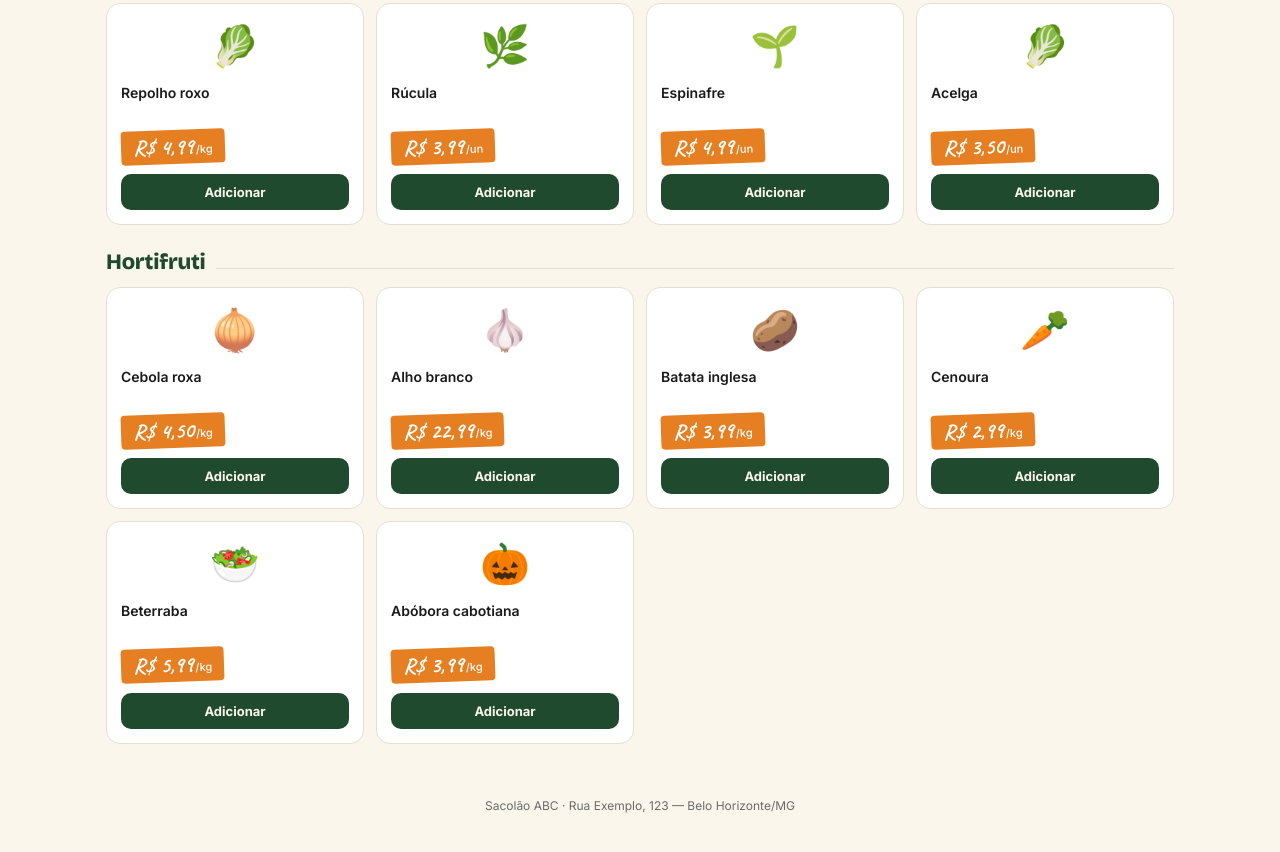
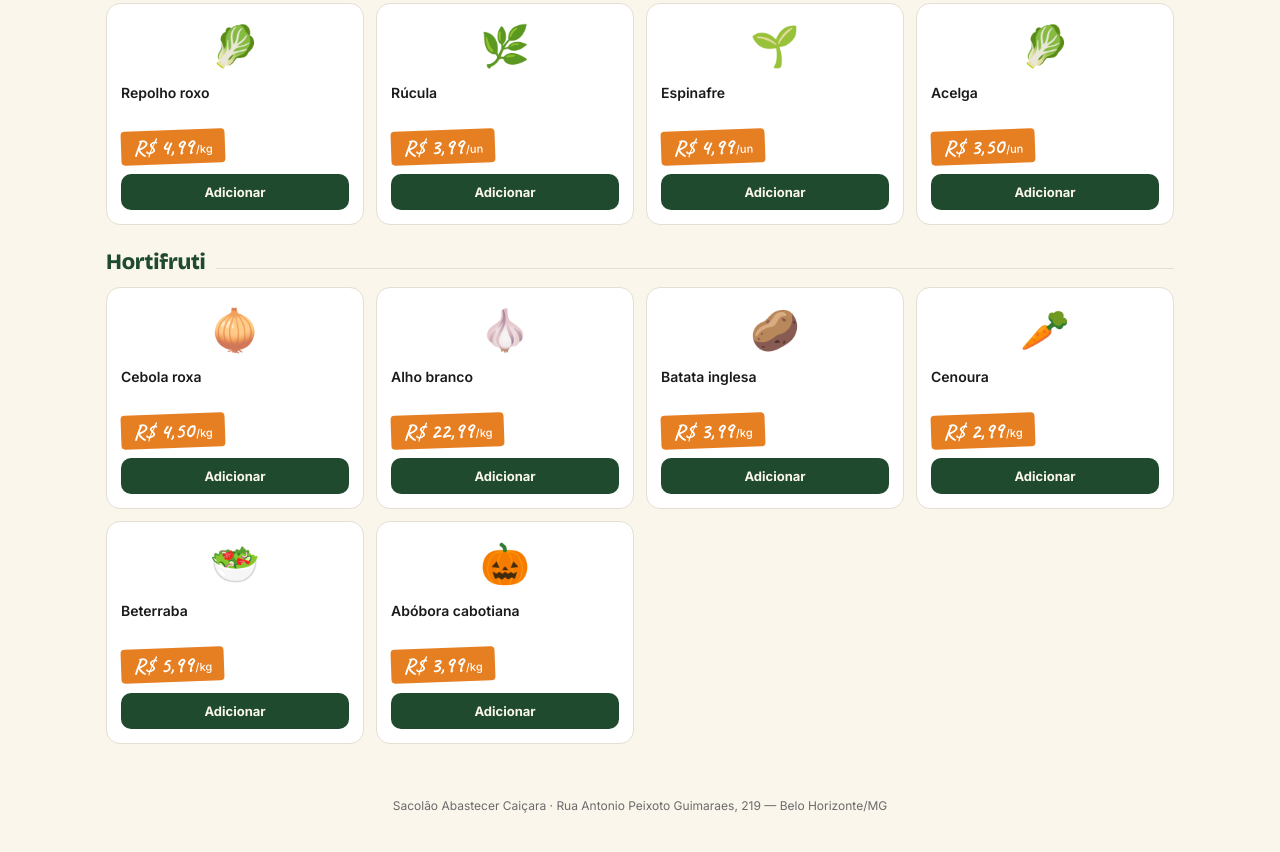
Before and after one commit to agomesme/sacolao-abc, a plain HTML site: page index.html in a window 1280 px wide. Shown: the part 1318-2170 px from the top of the page. Drawn offline with nearby package versions, Linux system fonts and the light colour scheme.

Commit message:
Update store details in index.html

```diff
--- a/index.html
+++ b/index.html
@@ -545,11 +545,11 @@
 -->
 <script>
   const LOJA = {
-    nome: "Sacolão ABC",
+    nome: "Sacolão Abastecer Caiçara",
     tagline: "Frescos, direto para sua casa",
-    endereco: "Rua Exemplo, 123 — Belo Horizonte/MG",
+    endereco: "Rua Antonio Peixoto Guimaraes, 219 — Belo Horizonte/MG",
     // Número do WhatsApp: 55 + DDD + número, tudo junto, sem símbolos
-    whatsapp: "5531999999999",
+    whatsapp: "5531982951285",
     horario: "Seg a Sáb, 8h às 18h"
   };
 
```
